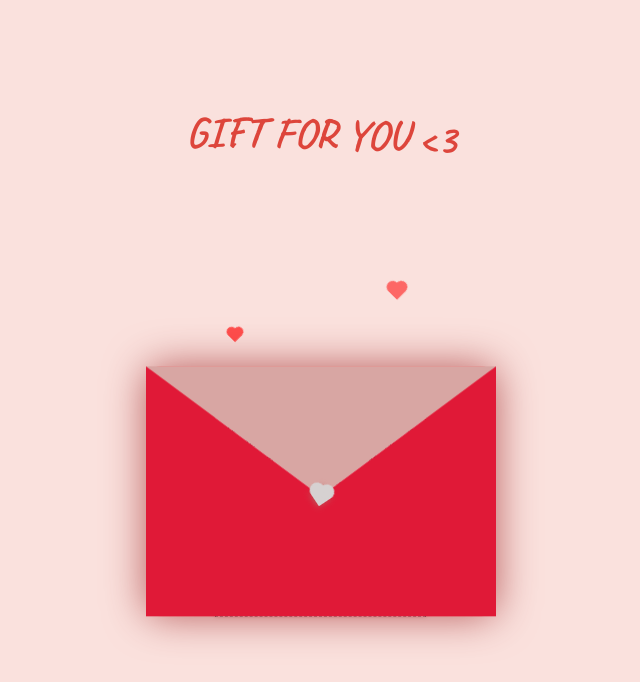
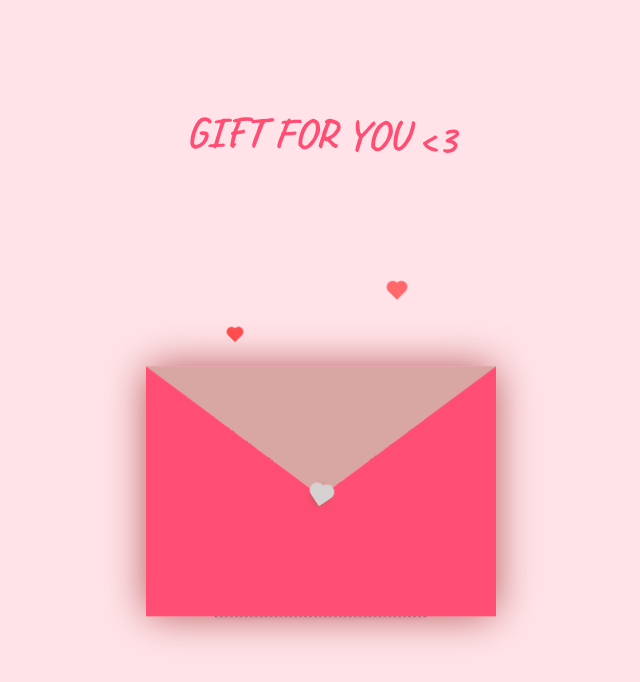
Before and after one commit to RhyneeAI/letter-envelope, a plain HTML site: page envelope.html in a window 1280 px wide. Shown: the whole page, without its empty margins (319-959 px from the left). Drawn offline with nearby package versions, Linux system fonts and the light colour scheme.

Commit message:
fix color palette

```diff
--- a/css/envelope.css
+++ b/css/envelope.css
@@ -1,9 +1,9 @@
 :root{
   --primary: white;
-  --bg-color: #fae1dd;
-  --bg-envelope-color: #f08080;
+  --bg-color: #ffe3e8;
+  --bg-envelope-color: #ffb3c6;
   --envelope-tab: #d8a6a3;
-  --envelope-cover: #e01937;
+  --envelope-cover: #ff4d73;
   --shadow-color: #b85c5c;
   --heart-color: #d6d1d1;
 }
@@ -290,7 +290,7 @@ body{
     position: absolute;
     font-family: 'Caveat', cursive;
     font-size: 24px;
-    color: #dd453b;
+    color: #ff4d73;
     text-align: center;
     white-space: nowrap;
     overflow: hidden;
@@ -351,7 +351,7 @@ h3 {
     font-family: 'Caveat', cursive;
     font-size: 42px;
     font-weight: 800;
-    color: #dd453b;
+    color: #ff4d73;
     text-align: center;
     transform: translateX(-50%);
     display: inline-block;
```
